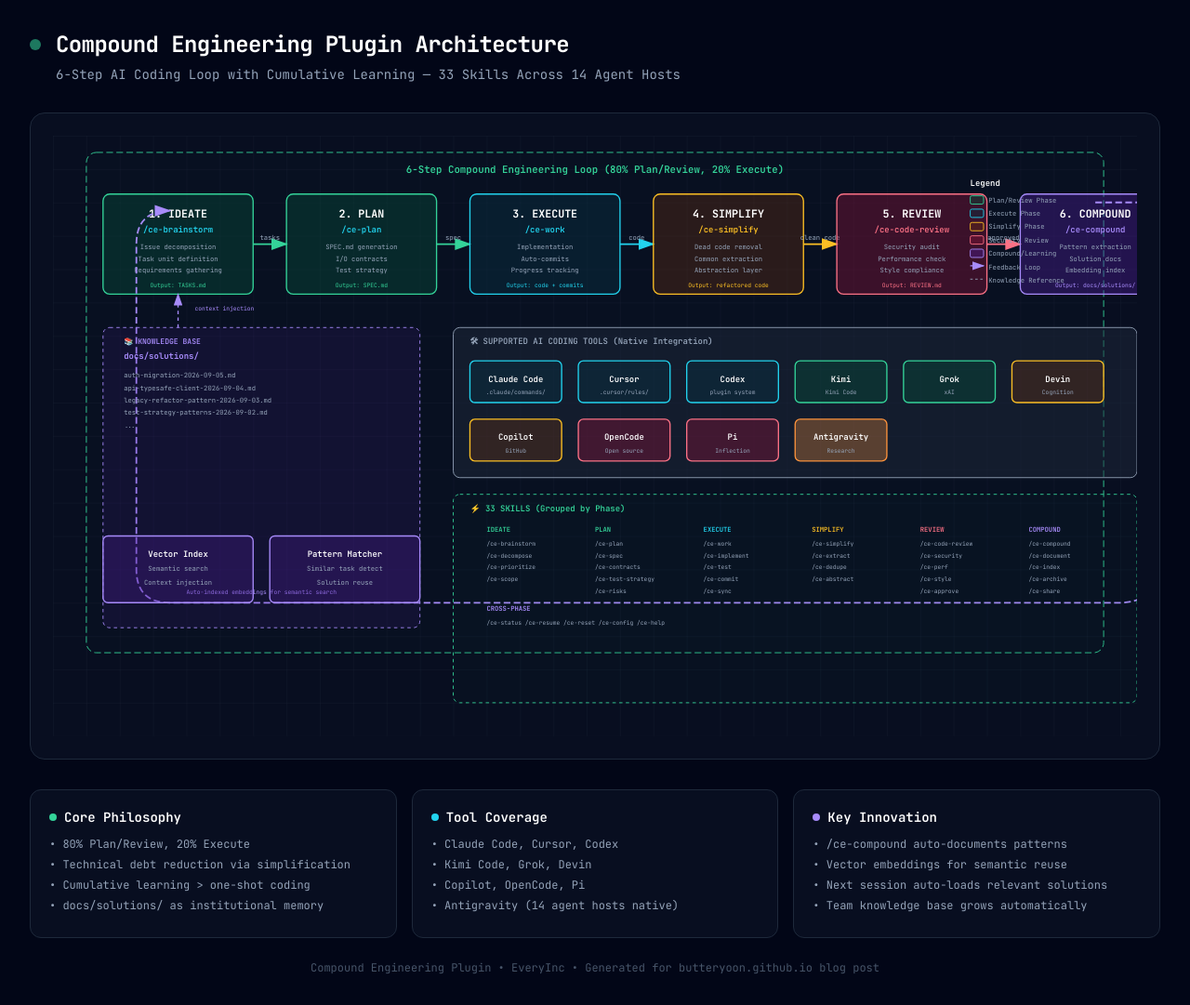
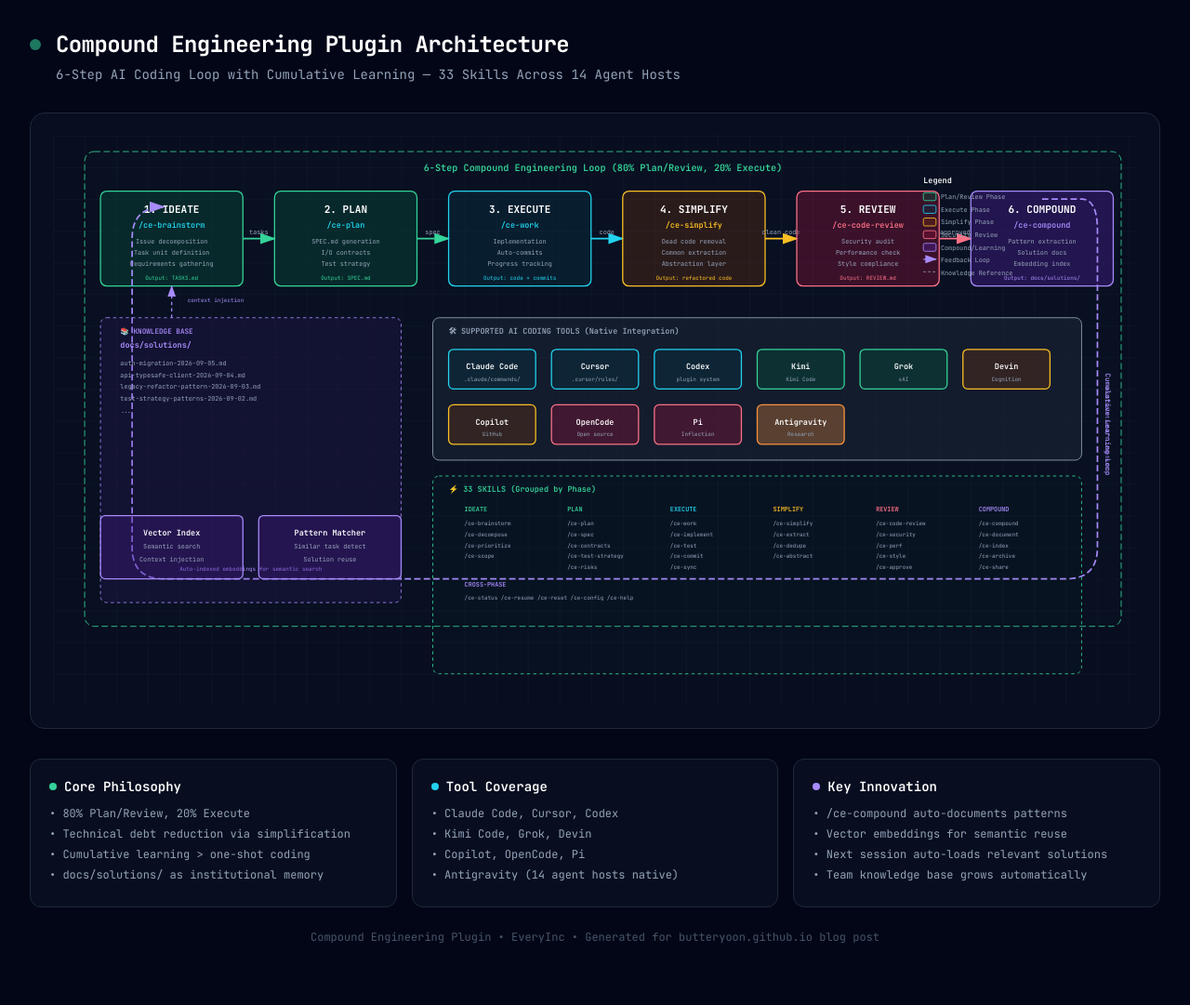
Before and after one commit to butteryoon/butteryoon.github.io, a Jekyll site: the page assets/html/compound-engineering-diagram.html, which Jekyll copies as it is, in a window 1280 px wide. Shown: the whole page at 93% size. Built offline with Jekyll 4.4.1, drawn with Linux system fonts in a browser that asks for light colours; after the commit the page ends 1048 px from its top, so only the background shows below that.

Commit message:
CE 다이어그램 6번 박스 캔버스 이탈·모바일 미축소 수정
viewBox 1300->1370 및 바깥 점선 박스 확장으로 6.COMPOUND와
피드백 루프를 영역 안에 수납. iframe에 iOS 폭 확장 방지
(width:1px + min-width:100%), 카드 그리드 최소폭·모바일 패딩 완화.

Co-Authored-By: Claude Fable 5 <noreply@anthropic.com>

```diff
--- a/assets/html/compound-engineering-diagram.html
+++ b/assets/html/compound-engineering-diagram.html
@@ -23,7 +23,7 @@
     .subtitle { color: #94a3b8; font-size: 0.875rem; margin-left: 1.75rem; }
     .diagram-container { background: rgba(15, 23, 42, 0.5); border-radius: 1rem; border: 1px solid #1e293b; padding: 1.5rem; overflow-x: auto; }
     svg { width: 100%; height: auto; display: block; }
-    .cards { display: grid; grid-template-columns: repeat(auto-fit, minmax(300px, 1fr)); gap: 1rem; margin-top: 2rem; }
+    .cards { display: grid; grid-template-columns: repeat(auto-fit, minmax(min(260px, 100%), 1fr)); gap: 1rem; margin-top: 2rem; }
     .card { background: rgba(15, 23, 42, 0.5); border-radius: 0.75rem; border: 1px solid #1e293b; padding: 1.25rem; }
     .card-header { display: flex; align-items: center; gap: 0.5rem; margin-bottom: 0.75rem; }
     .card-dot { width: 8px; height: 8px; border-radius: 50%; }
@@ -36,6 +36,7 @@
     .card ul { list-style: none; color: #94a3b8; font-size: 0.75rem; }
     .card li { margin-bottom: 0.375rem; }
     .footer { text-align: center; margin-top: 1.5rem; color: #475569; font-size: 0.75rem; }
+  @media (max-width: 768px) { body { padding: 0.75rem; } .diagram-container { padding: 0.75rem; } }
   </style>
 </head>
 <body>
@@ -49,7 +50,7 @@
     </div>
 
     <div class="diagram-container">
-      <svg viewBox="0 0 1300 720">
+      <svg viewBox="0 0 1370 720">
         <defs>
           <marker id="arrowhead" markerWidth="10" markerHeight="7" refX="9" refY="3.5" orient="auto">
             <polygon points="0 0, 10 3.5, 0 7" fill="#64748b" />
@@ -78,8 +79,8 @@
         <rect width="100%" height="100%" fill="url(#grid)" />
 
         <!-- Title: 6-Step Loop Container -->
-        <rect x="40" y="20" width="1220" height="600" rx="12" fill="rgba(6, 78, 59, 0.03)" stroke="#34d399" stroke-width="1" stroke-dasharray="8,4"/>
-        <text x="650" y="45" fill="#34d399" font-size="12" font-weight="600" text-anchor="middle">6-Step Compound Engineering Loop (80% Plan/Review, 20% Execute)</text>
+        <rect x="40" y="20" width="1310" height="600" rx="12" fill="rgba(6, 78, 59, 0.03)" stroke="#34d399" stroke-width="1" stroke-dasharray="8,4"/>
+        <text x="695" y="45" fill="#34d399" font-size="12" font-weight="600" text-anchor="middle">6-Step Compound Engineering Loop (80% Plan/Review, 20% Execute)</text>
 
         <!-- ================================================================
              STEP 1: IDEATE — /ce-brainstorm
```
Also changed, not shown: _posts/2026-09-05-compound-engineering-plugin.md (+2 -2 lines).
